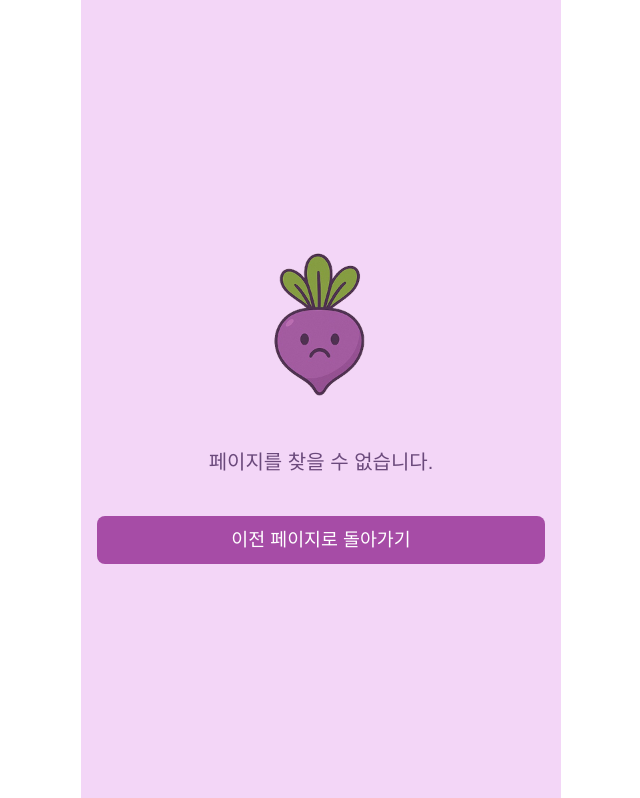
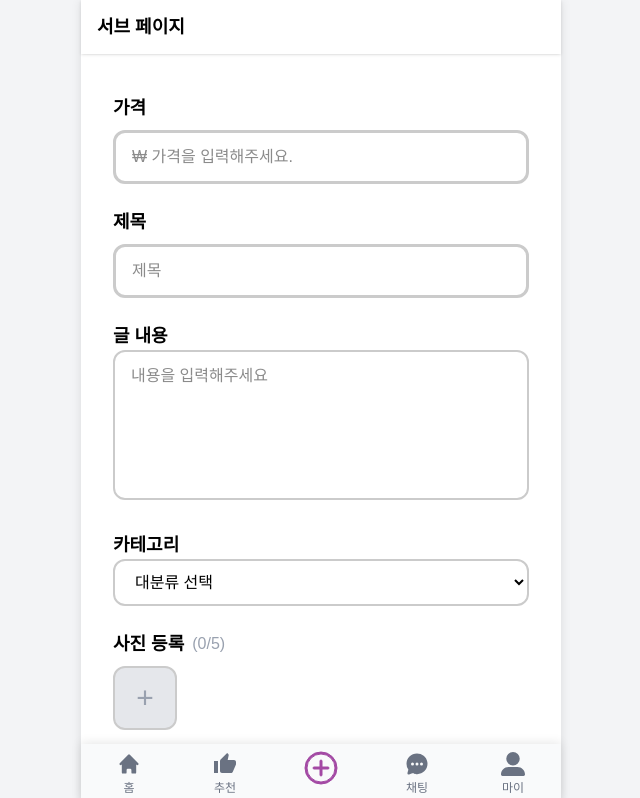
Before and after one commit to chjcode/BeetMarket, a React (Vite) app in the folder fe/: page /add in a window 1280 px wide. Shown: the top 798 px of the page, without its empty margins (319-959 px from the left). Built offline with nearby package versions, Linux system fonts and the light colour scheme; sample sign-in values are in the browser's storage.

Commit message:
Feat: 물품 등록 페이지 개발

```diff
--- a/fe/src/app/routes.tsx
+++ b/fe/src/app/routes.tsx
@@ -10,7 +10,7 @@ import AlarmPage from "@/pages/UtilPage/AlarmPage";
 import { RequireAuth } from "@/app/providers/RequireAuth";
 import ProductDetailPage from "@/pages/HomePage/ProductPage/ProductDetailPage";
 import Product3DViewerPage from "@/pages/HomePage/ProductPage/Product3DViewerPage/Product3DViewerPage";
-
+import AddPage from "@/pages/AddPage/AddPage";
 export const routes: RouteObject[] = [
   {
     path: "/",
@@ -35,6 +35,7 @@ export const routes: RouteObject[] = [
       { path: "product/:id", element: <ProductDetailPage />},
       { path: "product/:id/3d", element: <Product3DViewerPage /> },
       { path: "alarm", element: <AlarmPage /> },
+      { path: "add", element: <AddPage /> },
     ],
   },
   { path: "login", element: <LoginPage /> },
--- /dev/null
+++ b/fe/src/pages/AddPage/AddPage.tsx
@@ -0,0 +1,136 @@
+import React, { useRef, useState } from "react";
+import InputTextField from "@/shared/ui/TextForm/TextForm";
+import Button from "@/shared/ui/Button/Button";
+
+const inputClass = "border-2 border-[#CBCBCB] focus:outline-none focus:border-2 rounded-xl px-4 py-3 placeholder-[#8B8B8B] text-[#000000] w-full";
+const labelClass = "text-lg font-bold mb-2";
+
+const AddPage = () => {
+  const [price, setPrice] = useState("");
+  const [title, setTitle] = useState("");
+  const [category, setCategory] = useState("");
+  const [subcategory, setSubcategory] = useState("");
+  const [place, setPlace] = useState("");
+  const [content, setContent] = useState("");
+  const [images, setImages] = useState<string[]>([]);
+  const fileInputRef = useRef<HTMLInputElement>(null);
+
+  const handleImageChange = (e: React.ChangeEvent<HTMLInputElement>) => {
+    if (e.target.files) {
+      const files = Array.from(e.target.files).slice(0, 5 - images.length);
+      const readers = files.map(file => {
+        return new Promise<string>((resolve) => {
+          const reader = new FileReader();
+          reader.onload = (ev) => resolve(ev.target?.result as string);
+          reader.readAsDataURL(file);
+        });
+      });
+      Promise.all(readers).then(newImages => {
+        setImages(prev => [...prev, ...newImages].slice(0, 5));
+      });
+    }
+  };
+
+  const handleSubmit = (e?: React.FormEvent) => {
+    if (e) e.preventDefault();
+    // 등록 처리
+  };
+
+  return (
+    <form className="max-w-md mx-auto px-4 pt-6 pb-18 flex flex-col gap-6" onSubmit={handleSubmit}>
+      <InputTextField
+        label="가격"
+        placeholder="₩ 가격을 입력해주세요."
+        value={price ? `₩ ${parseInt(price, 10).toLocaleString()}` : ""}
+        onChange={e => {
+          // 숫자만 허용
+          const val = e.target.value.replace(/[^0-9]/g, "");
+          setPrice(val);
+        }}
+      />
+      <InputTextField
+        label="제목"
+        placeholder="제목"
+        value={title}
+        onChange={e => setTitle(e.target.value)}
+      />
+      <div>
+        <label className="text-lg font-bold mb-2">글 내용</label>
+        <textarea
+          placeholder="내용을 입력해주세요"
+          className="border-2 border-[#CBCBCB] focus:outline-none focus:border-2 rounded-xl px-4 py-3 placeholder-[#8B8B8B] text-[#000000] w-full min-h-[150px] resize-none"
+          value={content}
+          onChange={e => setContent(e.target.value)}
+        />
+      </div>
+      <div>
+        <label className="text-lg font-bold mb-2">카테고리</label>
+        <select
+          className="border-2 border-[#CBCBCB] focus:outline-none focus:border-2 rounded-xl px-4 py-3 text-[#000000] w-full"
+          value={category}
+          onChange={e => setCategory(e.target.value)}
+        >
+          <option value="">대분류 선택</option>
+          <option value="전자기기">전자기기</option>
+          <option value="가구/인테리어">가구/인테리어</option>
+          <option value="유아동">유아동</option>
+          <option value="의류/잡화">의류/잡화</option>
+          <option value="생활용품">생활용품</option>
+          <option value="스포츠/레져">스포츠/레져</option>
+          <option value="취미/게임/음반">취미/게임/음반</option>
+          <option value="뷰티/미용">뷰티/미용</option>
+          <option value="티켓/교환권">티켓/교환권</option>
+          <option value="기타">기타</option>
+        </select>
+      </div>
+      <div>
+        <label className="text-lg font-bold mb-2 flex items-center gap-2">
+          사진 등록 <span className="text-base font-normal text-gray-400">({images.length}/5)</span>
+        </label>
+        <div className="flex items-center gap-2 flex-wrap">
+          {images.map((img, idx) => (
+            <div key={idx} className="w-16 h-16 rounded-xl bg-gray-200 flex items-center justify-center border-2 border-[#CBCBCB] relative overflow-hidden">
+              <img src={img} alt={`preview-${idx}`} className="w-full h-full object-cover rounded-xl" />
+              <button
+                type="button"
+                className="absolute top-0 right-0 bg-black bg-opacity-50 text-white rounded-full w-5 h-5 flex items-center justify-center text-xs"
+                onClick={() => setImages(images.filter((_, i) => i !== idx))}
+              >
+                ×
+              </button>
+            </div>
+          ))}
+          {images.length < 5 && (
+            <div
+              className="w-16 h-16 rounded-xl bg-gray-200 flex items-center justify-center cursor-pointer border-2 border-[#CBCBCB]"
+              onClick={() => fileInputRef.current?.click()}
+            >
+              <span className="text-3xl text-gray-400">+</span>
+              <input
+                type="file"
+                accept="image/*"
+                multiple
+                ref={fileInputRef}
+                className="hidden"
+                onChange={handleImageChange}
+              />
+            </div>
+          )}
+        </div>
+      </div>
+      <InputTextField
+        label="거래 장소 선택"
+        placeholder="장소선택"
+        value={place}
+        onChange={e => setPlace(e.target.value)}
+      />
+      <Button
+        label="등록 하기"
+        width="100%"
+        onClick={() => handleSubmit()}
+      />
+    </form>
+  );
+};
+
+export default AddPage;
--- a/fe/src/widgets/BottomNav/BottomNav.tsx
+++ b/fe/src/widgets/BottomNav/BottomNav.tsx
@@ -8,7 +8,7 @@ export const BottomNav = () => {
     ">
       <NavItem to="/" label="홈" icon="home" />
       <NavItem to="/pick" label="추천" icon="pick" />
-      <NavItem to="/create" label="" icon="plus" />
+      <NavItem to="/add" label="" icon="plus" />
       <NavItem to="/chatting" label="채팅" icon="chat" />
       <NavItem to="/mypage" label="마이" icon="user" />
     </nav>
```
